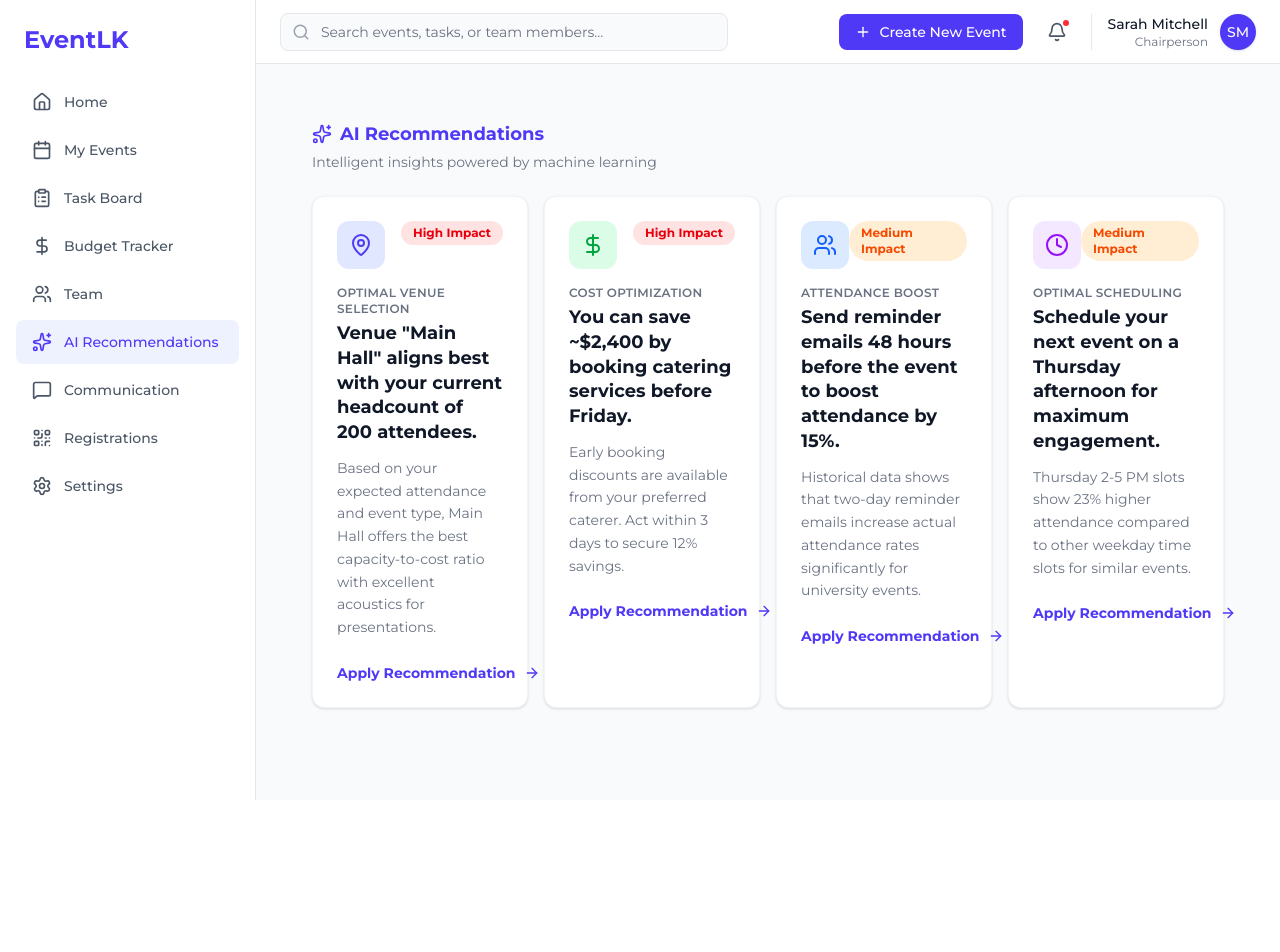
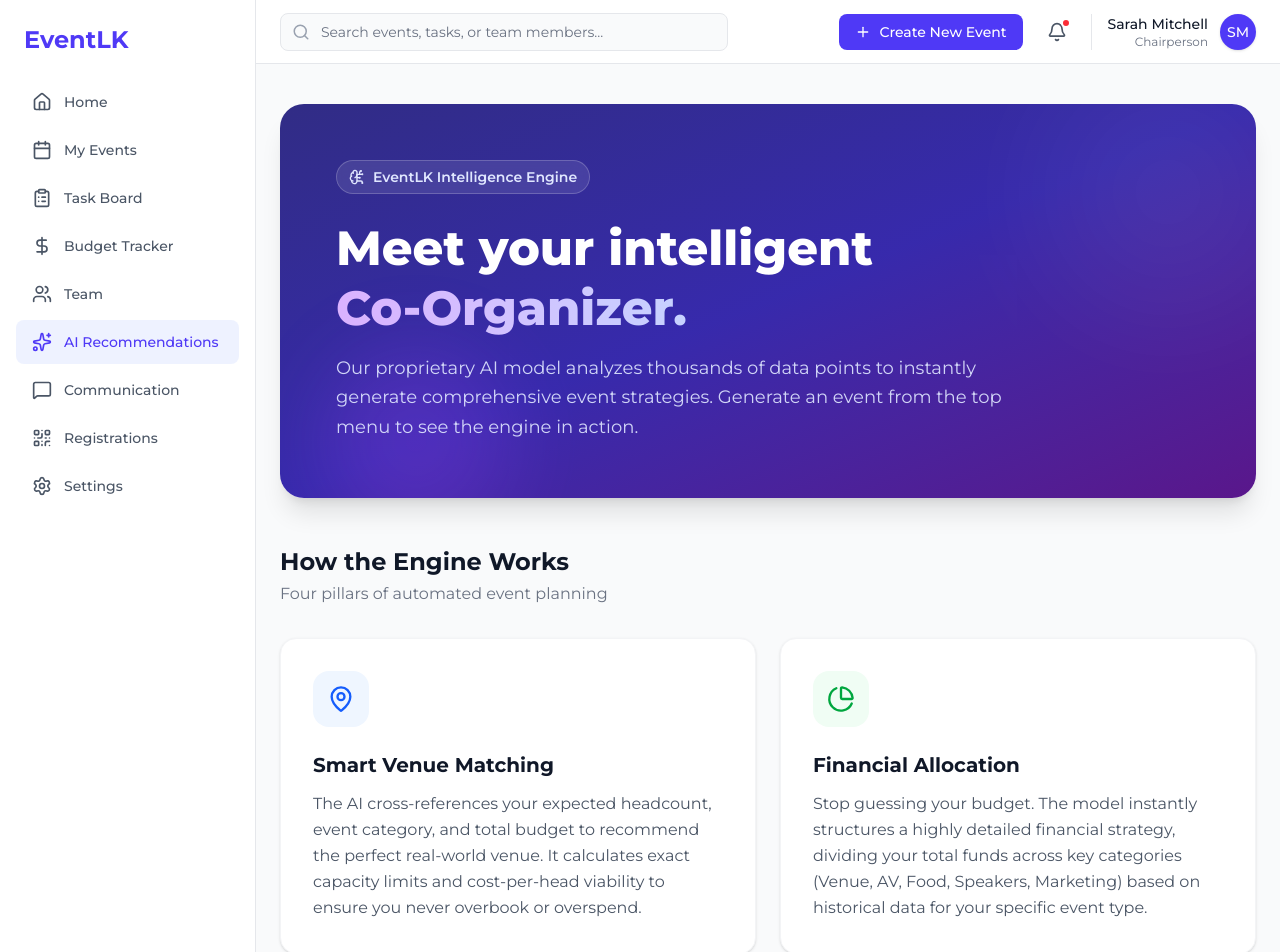
Before and after one commit to muhamed-zumair/Project-Eventlk, a Next.js app in the folder frontend/: page /ai-recommendations in a window 1280 px wide. Shown: the top 952 px of the page. Before the commit the page ends 800 px from the top, so only its background shows below. Built offline with nearby package versions, Linux system fonts and the light colour scheme.

Commit message:
recommendation pg links removed

```diff
--- a/frontend/src/app/(dashboard)/ai-recommendations/page.tsx
+++ b/frontend/src/app/(dashboard)/ai-recommendations/page.tsx
@@ -1,121 +1,93 @@
 "use client";
 
-import { Sparkles, MapPin, DollarSign, Users, Clock, ArrowRight } from "lucide-react";
-
-// --- Types ---
-interface Recommendation {
-  id: string;
-  title: string;
-  insight: string;
-  description: string;
-  impact: 'High Impact' | 'Medium Impact' | 'Low Impact';
-  icon: any;
-  iconColor: string; // Background color for the icon box
-}
-
-// --- Mock Data ---
-const recommendations: Recommendation[] = [
-  {
-    id: "1",
-    title: "Optimal Venue Selection",
-    insight: 'Venue "Main Hall" aligns best with your current headcount of 200 attendees.',
-    description: "Based on your expected attendance and event type, Main Hall offers the best capacity-to-cost ratio with excellent acoustics for presentations.",
-    impact: "High Impact",
-    icon: MapPin,
-    iconColor: "bg-indigo-100 text-indigo-600",
-  },
-  {
-    id: "2",
-    title: "Cost Optimization",
-    insight: "You can save ~$2,400 by booking catering services before Friday.",
-    description: "Early booking discounts are available from your preferred caterer. Act within 3 days to secure 12% savings.",
-    impact: "High Impact",
-    icon: DollarSign,
-    iconColor: "bg-green-100 text-green-600",
-  },
-  {
-    id: "3",
-    title: "Attendance Boost",
-    insight: "Send reminder emails 48 hours before the event to boost attendance by 15%.",
-    description: "Historical data shows that two-day reminder emails increase actual attendance rates significantly for university events.",
-    impact: "Medium Impact",
-    icon: Users,
-    iconColor: "bg-blue-100 text-blue-600",
-  },
-  {
-    id: "4",
-    title: "Optimal Scheduling",
-    insight: "Schedule your next event on a Thursday afternoon for maximum engagement.",
-    description: "Thursday 2-5 PM slots show 23% higher attendance compared to other weekday time slots for similar events.",
-    impact: "Medium Impact",
-    icon: Clock,
-    iconColor: "bg-purple-100 text-purple-600",
-  },
-];
-
-// --- Components ---
-const ImpactBadge = ({ impact }: { impact: string }) => {
-  const styles = {
-    "High Impact": "bg-red-100 text-red-600",
-    "Medium Impact": "bg-orange-100 text-orange-600",
-    "Low Impact": "bg-gray-100 text-gray-600",
-  }[impact] || "bg-gray-100";
-
-  return (
-    <span className={`px-3 py-1 rounded-full text-xs font-bold ${styles}`}>
-      {impact}
-    </span>
-  );
-};
+import {
+  Sparkles, MapPin, PieChart, Palette,
+  ListChecks, BrainCircuit, Zap
+} from "lucide-react";
 
 export default function AIRecommendationsPage() {
   return (
-    <div className="space-y-6 px-4 py-6 md:p-8">
-      {/* Header */}
-      <div>
-        <div className="flex items-center gap-2 text-indigo-600 mb-1">
-          <Sparkles size={20} />
-          <h2 className="text-lg font-bold">AI Recommendations</h2>
+    <div className="space-y-8 max-w-6xl mx-auto h-full flex flex-col pt-4">
+
+      {/* Hero Section */}
+      <div className="bg-gradient-to-br from-indigo-900 via-indigo-800 to-purple-900 rounded-3xl p-10 md:p-14 text-white shadow-xl relative overflow-hidden">
+        {/* Abstract background decorations */}
+        <div className="absolute top-0 right-0 -mt-10 -mr-10 w-64 h-64 bg-white opacity-5 rounded-full blur-3xl"></div>
+        <div className="absolute bottom-0 left-10 -mb-10 w-48 h-48 bg-purple-500 opacity-20 rounded-full blur-2xl"></div>
+
+        <div className="relative z-10 max-w-3xl">
+          <div className="inline-flex items-center gap-2 px-3 py-1.5 rounded-full bg-white/10 border border-white/20 text-indigo-100 text-sm font-semibold mb-6 backdrop-blur-sm">
+            <BrainCircuit size={16} /> EventLK Intelligence Engine
+          </div>
+          <h1 className="text-4xl md:text-5xl font-extrabold mb-4 leading-tight">
+            Meet your intelligent <br/>
+            <span className="text-transparent bg-clip-text bg-gradient-to-r from-purple-300 to-indigo-200">
+              Co-Organizer.
+            </span>
+          </h1>
+          <p className="text-indigo-100/90 text-lg leading-relaxed max-w-2xl">
+            Our proprietary AI model analyzes thousands of data points to instantly generate comprehensive event strategies. Generate an event from the top menu to see the engine in action.
+          </p>
         </div>
-        <p className="text-gray-500 text-sm">Intelligent insights powered by machine learning</p>
       </div>
 
-      {/* Recommendations Grid */}
-      <div className="grid grid-cols-1 sm:grid-cols-2 lg:grid-cols-4 gap-4">
-        {recommendations.map((rec) => (
-          <div
-            key={rec.id}
-            className="bg-white p-5 md:p-6 rounded-xl border border-gray-100 shadow-sm hover:shadow-md transition-all duration-200"
-          >
-            {/* Card Header */}
-            <div className="flex justify-between items-start mb-4">
-              <div className={`p-3 rounded-xl ${rec.iconColor}`}>
-                <rec.icon size={24} />
-              </div>
-              <ImpactBadge impact={rec.impact} />
-            </div>
+      {/* Title for features */}
+      <div className="pt-4 flex items-center justify-between">
+        <div>
+          <h2 className="text-2xl font-bold text-gray-900">How the Engine Works</h2>
+          <p className="text-gray-500 mt-1">Four pillars of automated event planning</p>
+        </div>
+      </div>
 
-            {/* Content */}
-            <div className="mb-6">
-              <p className="text-xs text-gray-500 uppercase font-semibold mb-1 tracking-wide">
-                {rec.title}
-              </p>
-              <h3 className="text-lg font-bold text-gray-900 mb-3 leading-snug">
-                {rec.insight}
-              </h3>
-              <p className="text-sm text-gray-500 leading-relaxed">
-                {rec.description}
-              </p>
-            </div>
+      {/* Core Capabilities Grid */}
+      <div className="grid grid-cols-1 md:grid-cols-2 gap-6 pb-10">
 
-            {/* Action Button */}
-            <button className="flex items-center gap-2 text-indigo-600 text-sm font-bold hover:text-indigo-800 transition group whitespace-nowrap">
-              Apply Recommendation
-              <ArrowRight size={16} className="transition-transform group-hover:translate-x-1" />
-            </button>
+        {/* Capability 1: Venue */}
+        <div className="bg-white border border-gray-100 rounded-2xl p-8 shadow-sm hover:shadow-md transition-shadow group">
+          <div className="w-14 h-14 bg-blue-50 text-blue-600 rounded-2xl flex items-center justify-center mb-6 group-hover:scale-110 transition-transform">
+            <MapPin size={28} />
           </div>
-        ))}
+          <h3 className="text-xl font-bold text-gray-900 mb-3">Smart Venue Matching</h3>
+          <p className="text-gray-600 leading-relaxed">
+            The AI cross-references your expected headcount, event category, and total budget to recommend the perfect real-world venue. It calculates exact capacity limits and cost-per-head viability to ensure you never overbook or overspend.
+          </p>
+        </div>
+
+        {/* Capability 2: Budget */}
+        <div className="bg-white border border-gray-100 rounded-2xl p-8 shadow-sm hover:shadow-md transition-shadow group">
+          <div className="w-14 h-14 bg-green-50 text-green-600 rounded-2xl flex items-center justify-center mb-6 group-hover:scale-110 transition-transform">
+            <PieChart size={28} />
+          </div>
+          <h3 className="text-xl font-bold text-gray-900 mb-3">Financial Allocation</h3>
+          <p className="text-gray-600 leading-relaxed">
+            Stop guessing your budget. The model instantly structures a highly detailed financial strategy, dividing your total funds across key categories (Venue, AV, Food, Speakers, Marketing) based on historical data for your specific event type.
+          </p>
+        </div>
+
+        {/* Capability 3: Branding */}
+        <div className="bg-white border border-gray-100 rounded-2xl p-8 shadow-sm hover:shadow-md transition-shadow group">
+          <div className="w-14 h-14 bg-orange-50 text-orange-500 rounded-2xl flex items-center justify-center mb-6 group-hover:scale-110 transition-transform">
+            <Palette size={28} />
+          </div>
+          <h3 className="text-xl font-bold text-gray-900 mb-3">Brand & Theme Generation</h3>
+          <p className="text-gray-600 leading-relaxed">
+            The AI generates a cohesive, psychology-backed color palette tailored to the mood of your event. From "Synergy Spectrum" for professional workshops to vibrant neon for hackathons, you get exact HEX codes for your marketing team.
+          </p>
+        </div>
+
+        {/* Capability 4: Planning */}
+        <div className="bg-white border border-gray-100 rounded-2xl p-8 shadow-sm hover:shadow-md transition-shadow group">
+          <div className="w-14 h-14 bg-purple-50 text-purple-600 rounded-2xl flex items-center justify-center mb-6 group-hover:scale-110 transition-transform">
+            <ListChecks size={28} />
+          </div>
+          <h3 className="text-xl font-bold text-gray-900 mb-3">Pre-Event Action Plans</h3>
+          <p className="text-gray-600 leading-relaxed">
+            Transform ideas into execution. The engine writes a customized, week-by-week action plan. It details exactly when to book logistics, when to open registrations, and how to manage the committee right up until the day of the event.
+          </p>
+        </div>
+
       </div>
+
     </div>
   );
 }
```
